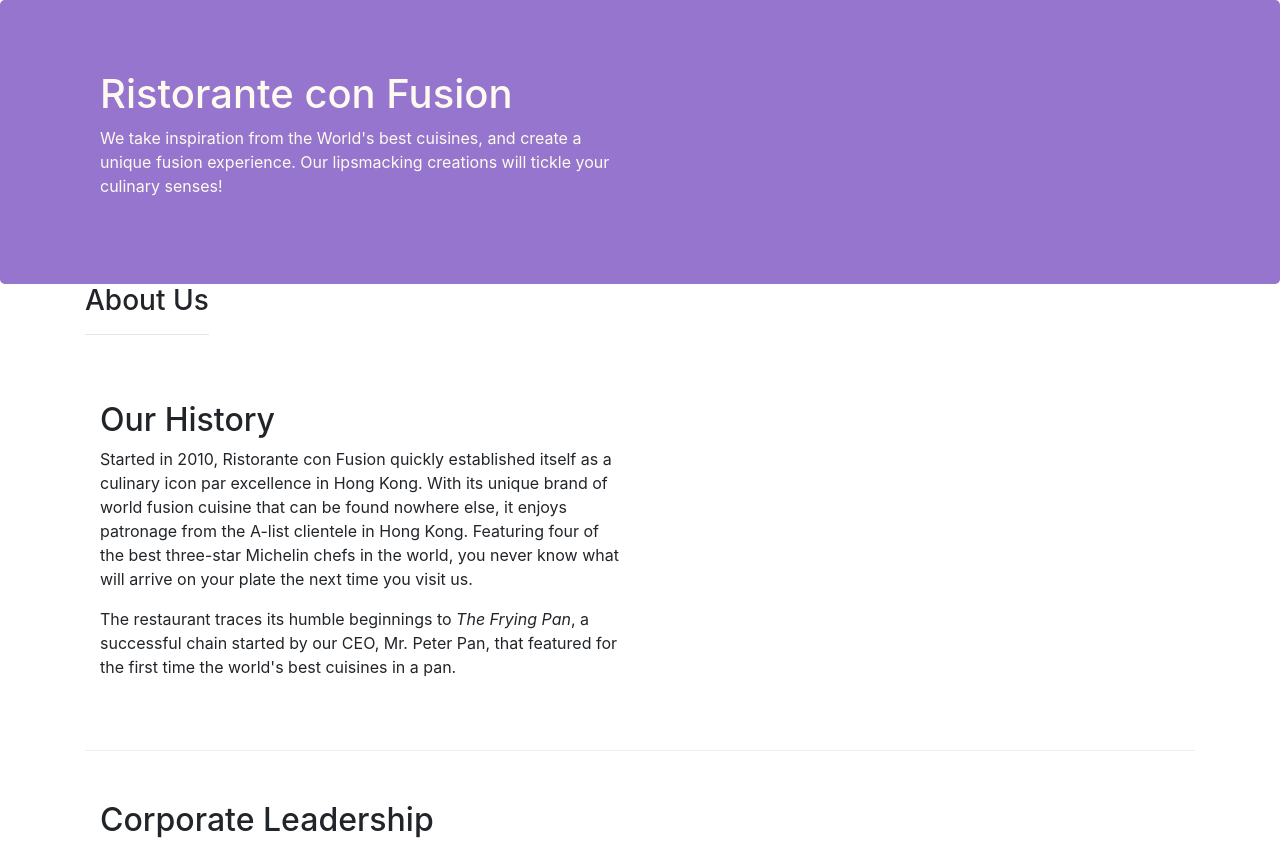
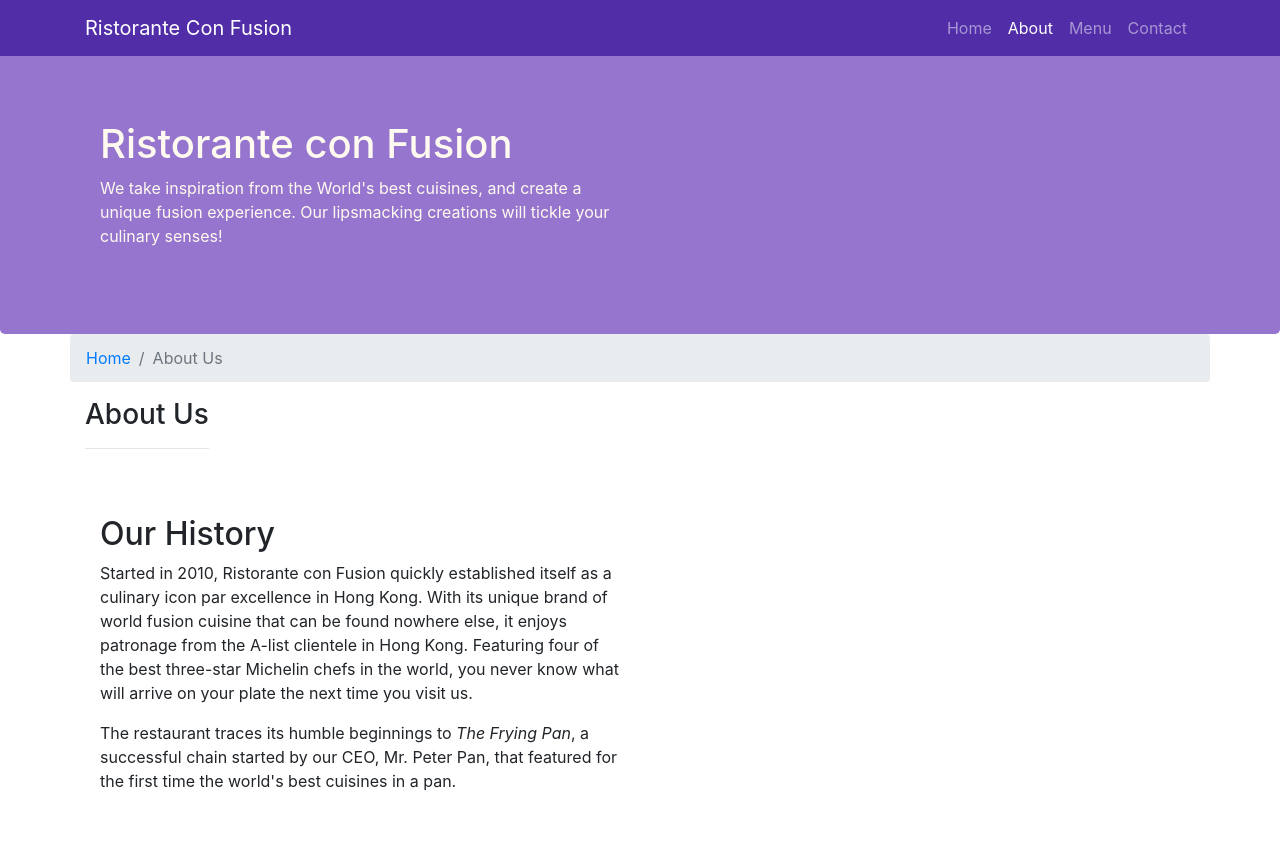
Before and after one commit to edkuse/conFusion, a website: page aboutus.html in a window 1280 px wide. Shown: the top 842 px of the page. Drawn offline with nearby package versions, Linux system fonts and the light colour scheme.

Commit message:
Navbar and Breadcrumbs

```diff
--- a/aboutus.html
+++ b/aboutus.html
@@ -15,6 +15,22 @@
     <title>Ristorante Con Fusion: About Us</title>
 </head>
 <body>
+    <nav class="navbar navbar-dark navbar-expand-sm fixed-top">
+        <button class="navbar-toggler" type="button" data-toggle="collapse" data-target="#Navbar">
+            <span class="navbar-toggler-icon"></span>
+        </button>
+        <div class="container">
+            <a class="navbar-brand" href="#">Ristorante Con Fusion</a>
+            <div class="collapse navbar-collapse" id="Navbar"></div>
+                <ul class="navbar-nav mr-auto">
+                    <li class="nav-item"><a class="nav-link" href="./">Home</a></li>
+                    <li class="nav-item active"><a class="nav-link" href="#">About</a></li>
+                    <li class="nav-item"><a class="nav-link" href="#">Menu</a></li>
+                    <li class="nav-item"><a class="nav-link" href="#">Contact</a></li>
+                </ul>
+            </div>
+        </div>
+    </nav>
     <header class="jumbotron">
         <div class="container">
             <div class="row row-header">
@@ -29,6 +45,10 @@
     </header>
     <div class="container">
         <div class="row">
+            <ol class="col-12 breadcrumb">
+                <li class="breadcrumb-item"><a href="./index.html">Home</a></li>
+                <li class="breadcrumb-item active">About Us</li>
+            </ol>
             <div class="col-auto">
                <h3>About Us</h3>
                <hr>
--- a/css/styles.css
+++ b/css/styles.css
@@ -1,3 +1,12 @@
+body{
+    padding:50px 0px 0px 0px;
+    z-index:0;
+}
+
+.navbar-dark {
+     background-color: #512DA8;
+}
+
 .row-header{
     margin:0px auto;
     padding:0px;
```
Also changed, not shown: index.html (+16 -0 lines).
